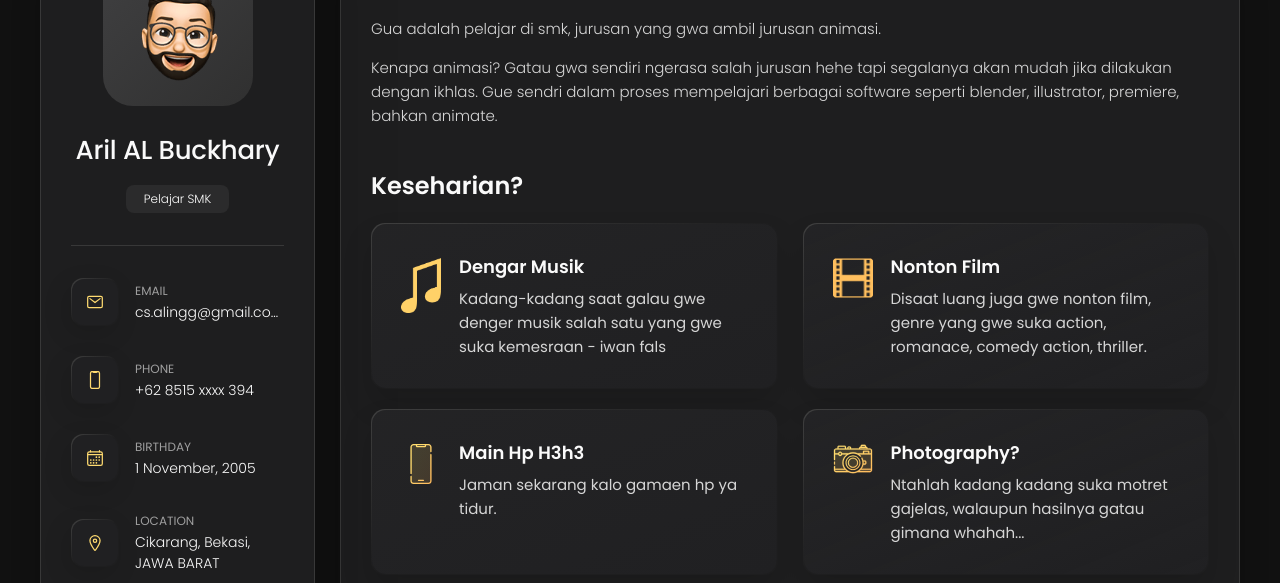
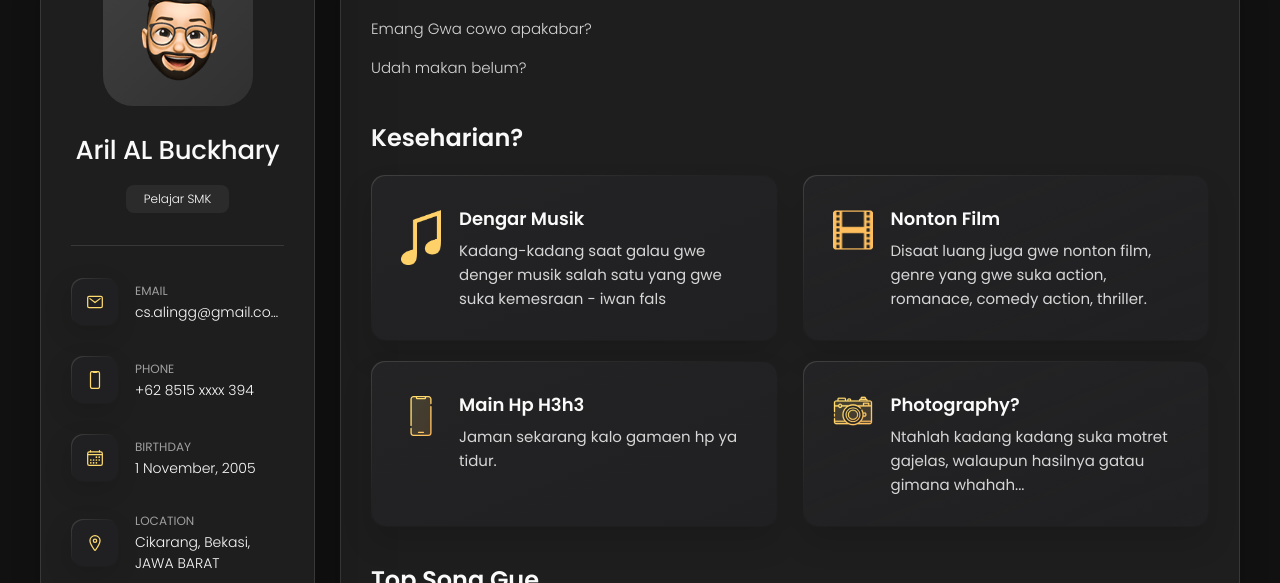
Before and after one commit to alingariel/alingariel.github.io, a plain HTML site: page index.html in a window 1280 px wide. Shown: the part 162-745 px from the top of the page. Drawn offline with nearby package versions, Linux system fonts and the light colour scheme.

Commit message:
Update index.html

```diff
--- a/index.html
+++ b/index.html
@@ -207,15 +207,11 @@
 
         <section class="about-text">
           <p>
-           Gua adalah pelajar di smk, jurusan yang gwa ambil
-           jurusan animasi.
+           Emang Gwa cowo apakabar?
           </p>
 
           <p>
-            Kenapa animasi? Gatau gwa sendiri ngerasa salah jurusan hehe tapi
-            segalanya akan mudah jika dilakukan dengan ikhlas.
-             Gue sendri dalam proses mempelajari berbagai software seperti blender, illustrator,
-            premiere, bahkan animate.
+            Udah makan belum?
           </p>
         </section>
 
```
